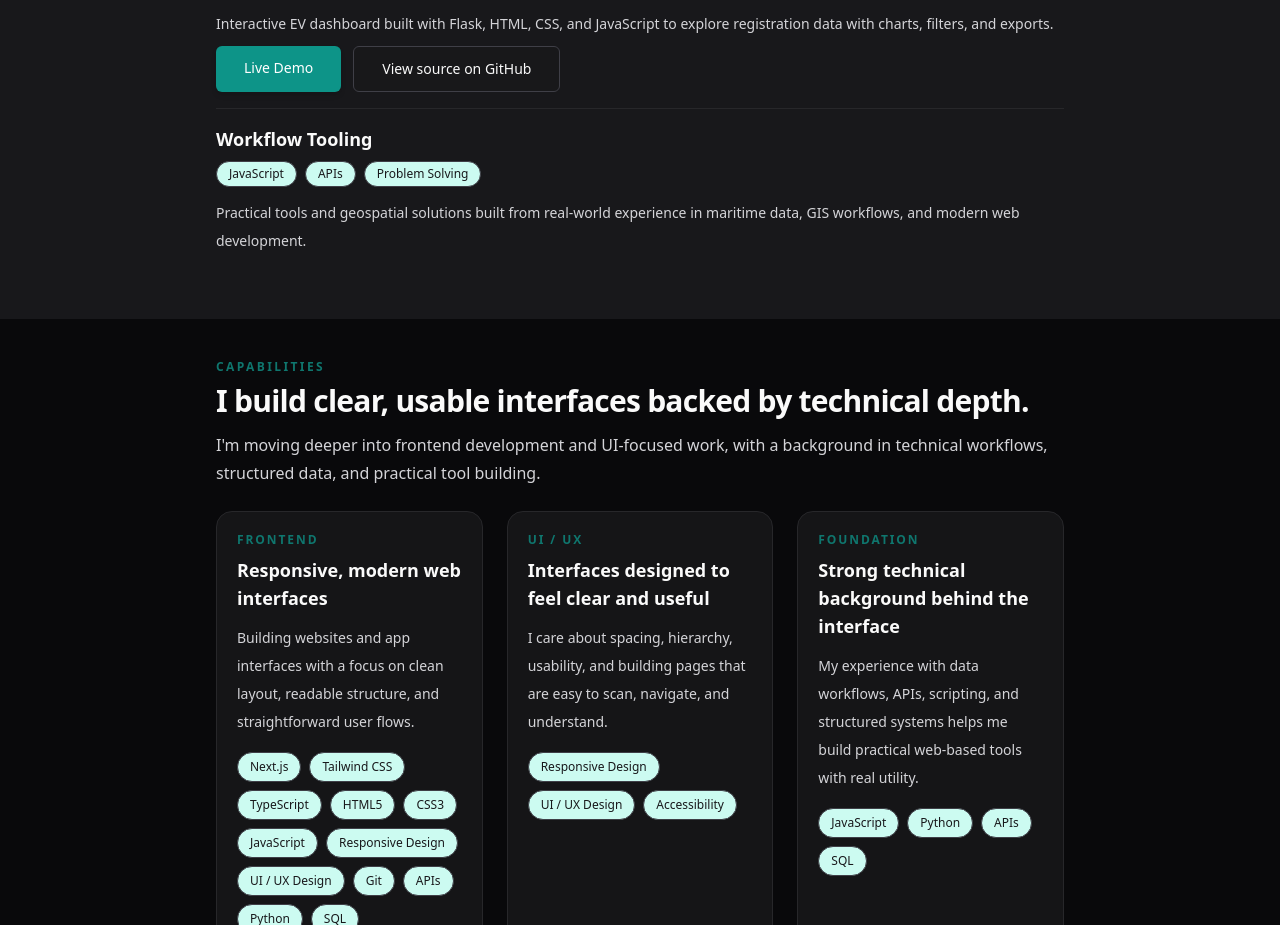
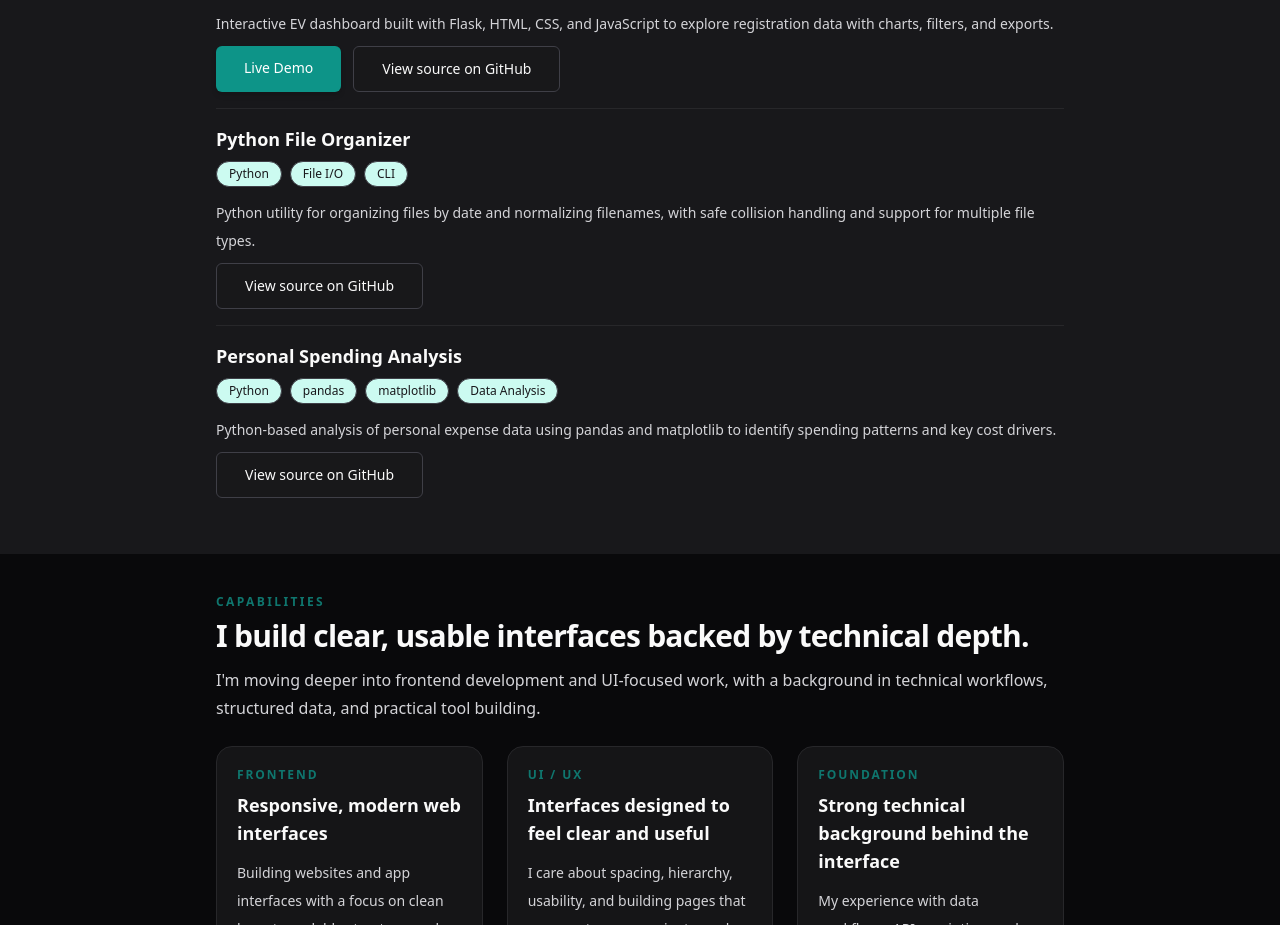
Before and after one commit to Polen89/my-portfolio, a Next.js app: page / in a window 1280 px wide. Shown: the part 869-1794 px from the top of the page. Built offline with nearby package versions, Linux system fonts and the light colour scheme.

Commit message:
add spending analysis project

```diff
--- a/app/page.tsx
+++ b/app/page.tsx
@@ -17,10 +17,18 @@ export default function HomePage() {
       live: "https://ev-dashboard-vkrs.onrender.com/",
     },
     {
-      title: "Workflow Tooling",
+      title: "Python File Organizer",
       description:
-          "Practical tools and geospatial solutions built from real-world experience in maritime data, GIS workflows, and modern web development.",
-      stack: ["JavaScript", "APIs", "Problem Solving"],
+          "Python utility for organizing files by date and normalizing filenames, with safe collision handling and support for multiple file types.",
+      stack: ["Python", "File I/O", "CLI"],
+      github: "https://github.com/Polen89/python-file-organizer",
+    },
+    {
+      title: "Personal Spending Analysis",
+      description:
+          "Python-based analysis of personal expense data using pandas and matplotlib to identify spending patterns and key cost drivers.",
+      stack: ["Python", "pandas", "matplotlib", "Data Analysis"],
+      github: "https://github.com/Polen89/personal-spending-analysis",
     },
   ];
 
```
